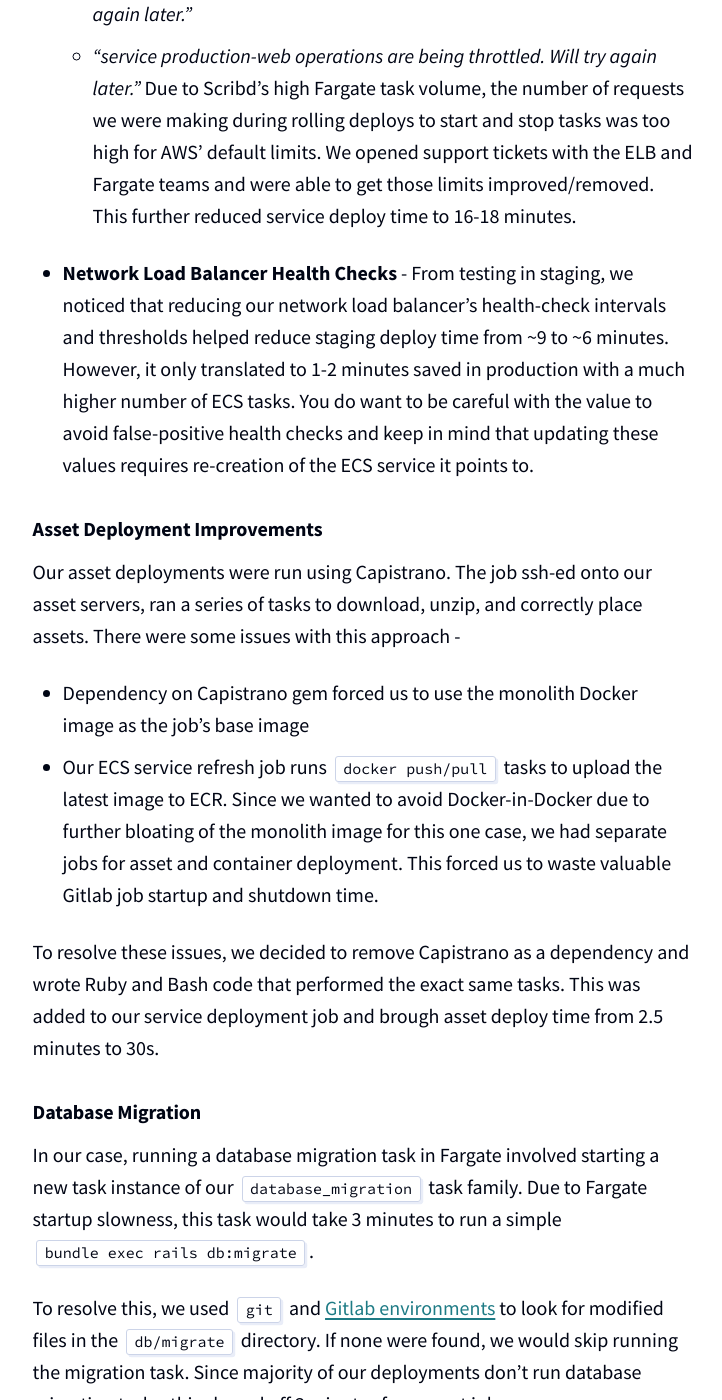
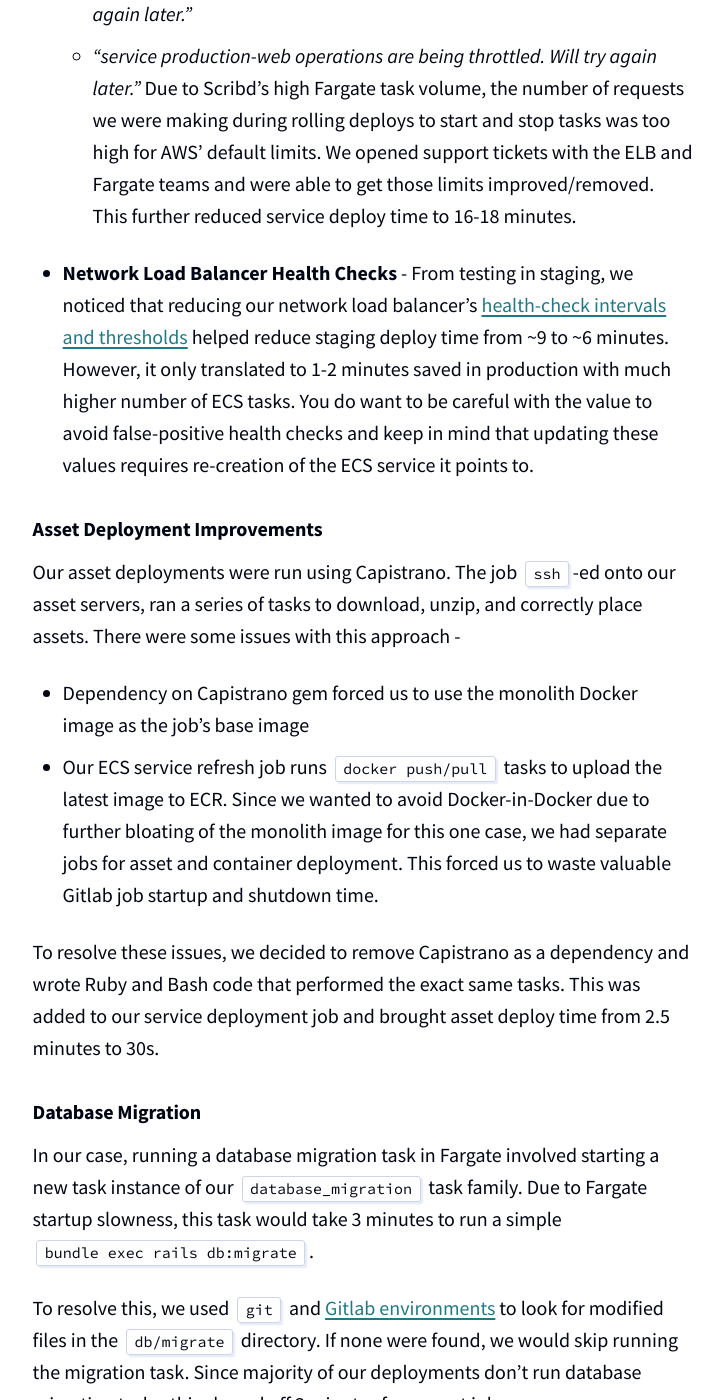
Before and after one commit to scribd/scribd.github.io, a Jekyll site: the page built from _posts/2021-03-18-faster-fargate-deploys.md, in a window 1280 px wide and 1400 px high, scrolled down 1693 px. Shown: the whole window, without its empty margins (341-1063 px from the left). Built offline with Jekyll 4.4.1, drawn with Linux system fonts in a browser that asks for light colours; some of the changed text lies outside the part shown.

Commit message:
Minor cleanups

```diff
--- a/_posts/2021-03-18-faster-fargate-deploys.md
+++ b/_posts/2021-03-18-faster-fargate-deploys.md
@@ -16,16 +16,14 @@
 Our starting implementation involved a few steps:
 - Deploying assets via [Capistrano](https://capistranorb.com/) to our asset-hosting servers *(2.5 minutes)*
 - Executing a Fargate task to run any database migrations *(3 minutes)*
-- Calling AWS CLI to trigger force-updates to all of our ~500 production tasks and waiting *(32-35 minutes)*
-
-
+- Restarting and waiting on ~500 Fargate tasks via the AWS CLI *(32-35 minutes)*
 
 ### Improvements
 
 #### Fargate Service Updates
-By far, the slowest part of our deployment was triggering and waiting for service updates. We used the default rolling deployment which stops and starts tasks to trigger Fargate to re-pull the freshly-uploaded [ECR](https://aws.amazon.com/ecr/) image. We were able to reduce this time to 16-18 minutes with the following -
+By far, the slowest part of our deployment was waiting for ECS services to finish updating. We use the default rolling deployment which stops and starts tasks to force re-pulling of the freshly-uploaded [ECR](https://aws.amazon.com/ecr/) image. We were able to reduce this time to 16-18 minutes with the following -
 
-* **Docker Image Size Reduction** - The first thing everyone thinks of when considering ECS Fargate speedups is how to reduce the image pull time since Fargate (unlike EC2) [has no image caching](https://github.com/aws/containers-roadmap/issues/696). However, unless you can take your image from 1Gb to 100Mb, this will not lead to significant time reductions. We reduced our compressed image size from ~900Mb to ~700Mb and it led to **little to no improvement**. It did lead to a cleaner image but that wasn't our initial goal.
+* **Docker Image Size Reduction** - The first thing everyone thinks of when considering ECS Fargate speedups is how to reduce the image pull time since Fargate (unlike EC2) [has no image caching](https://github.com/aws/containers-roadmap/issues/696). However, unless you can drastically reduce your image size (think 1Gb to 100Mb), this will not lead to significant time reductions. We reduced our compressed image size from ~900Mb to ~700Mb and it led to **little to no improvement**. It did lead to a cleaner image but that wasn't our initial goal.
 
 * [**Deregistration Delay**](https://docs.aws.amazon.com/elasticloadbalancing/latest/application/load-balancer-target-groups.html#deregistration-delay) - This is a property on your load balancer's target group that dictates how long a task stays in *Draining* state after it stops receiving requests. We looked in Datadog APM for the p99 latencies of our longest-running requests and changed the value from the **default 300 seconds** to 17s. This reduced service refreshes to ~22 minutes.
 
@@ -34,14 +32,14 @@
   - *"service production-web operations are being throttled. Will try again later."*
   Due to Scribd's high Fargate task volume, the number of requests we were making during rolling deploys to start and stop tasks was too high for AWS' default limits. We opened support tickets with the ELB and Fargate teams and were able to get those limits improved/removed. This further reduced service deploy time to 16-18 minutes.
 
-* **Network Load Balancer Health Checks** - From testing in staging, we noticed that reducing our network load balancer's health-check intervals and thresholds helped reduce staging deploy time from ~9 to ~6 minutes. However, it only translated to 1-2 minutes saved in production with a much higher number of ECS tasks. You do want to be careful with the value to avoid false-positive health checks and keep in mind that updating these values requires re-creation of the ECS service it points to.
+* **Network Load Balancer Health Checks** - From testing in staging, we noticed that reducing our network load balancer's [health-check intervals and thresholds](https://docs.aws.amazon.com/elasticloadbalancing/latest/network/target-group-health-checks.html) helped reduce staging deploy time from ~9 to ~6 minutes. However, it only translated to 1-2 minutes saved in production with much higher number of ECS tasks. You do want to be careful with the value to avoid false-positive health checks and keep in mind that updating these values requires re-creation of the ECS service it points to.
 
 #### Asset Deployment Improvements
-Our asset deployments were run using Capistrano. The job ssh-ed onto our asset servers, ran a series of tasks to download, unzip, and correctly place assets. There were some issues with this approach -
+Our asset deployments were run using Capistrano. The job `ssh`-ed onto our asset servers, ran a series of tasks to download, unzip, and correctly place assets. There were some issues with this approach -
 * Dependency on Capistrano gem forced us to use the monolith Docker image as the job's base image
 * Our ECS service refresh job runs `docker push/pull` tasks to upload the latest image to ECR. Since we wanted to avoid Docker-in-Docker due to further bloating of the monolith image for this one case, we had separate jobs for asset and container deployment. This forced us to waste valuable Gitlab job startup and shutdown time.
 
-To resolve these issues, we decided to remove Capistrano as a dependency and wrote Ruby and Bash code that performed the exact same tasks. This was added to our service deployment job and brough asset deploy time from 2.5 minutes to 30s.
+To resolve these issues, we decided to remove Capistrano as a dependency and wrote Ruby and Bash code that performed the exact same tasks. This was added to our service deployment job and brought asset deploy time from 2.5 minutes to 30s.
 
 #### Database Migration
 In our case, running a database migration task in Fargate involved starting a new task instance of our `database_migration` task family. Due to Fargate startup slowness, this task would take 3 minutes to run a simple `bundle exec rails db:migrate`.
```
